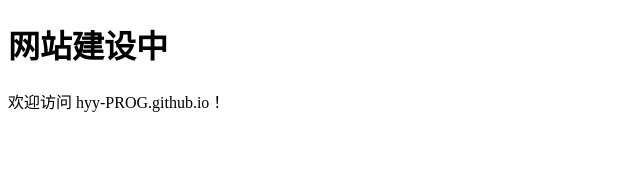
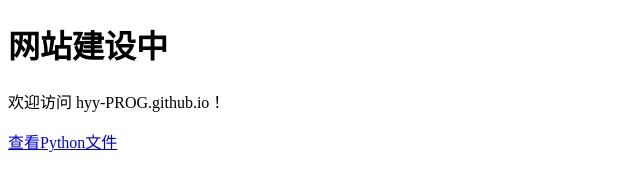
Before and after one commit to hyy-PROG/hyy-PROG.github.io, a plain HTML site: page index.html in a window 1280 px wide. Shown: the whole page, without its empty margins (0-640 px from the left). Drawn offline with Linux system fonts and the light colour scheme.

Commit message:
Update index.html

```diff
--- a/index.html
+++ b/index.html
@@ -6,5 +6,6 @@
 <body>
     <h1>网站建设中</h1>
     <p>欢迎访问 hyy-PROG.github.io！</p>
+    <a href="https://hyy-1333784975.cos.ap-nanjing.myqcloud.com/hyyhtml.py">查看Python文件</a>
 </body>
 </html>
```
